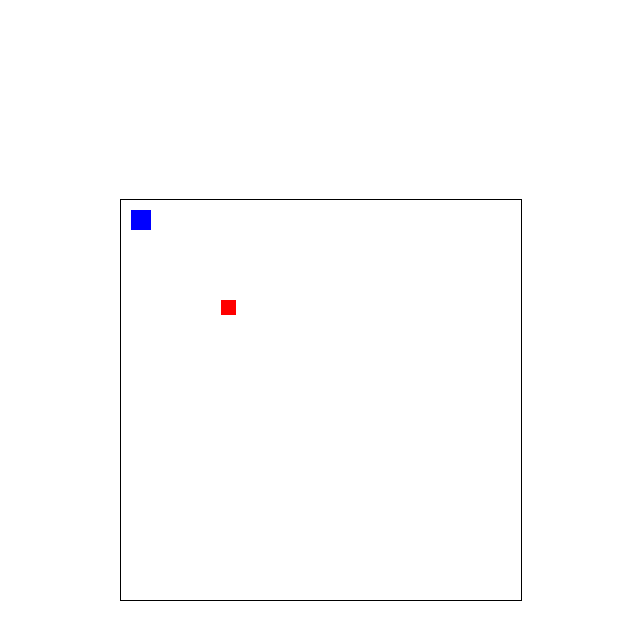
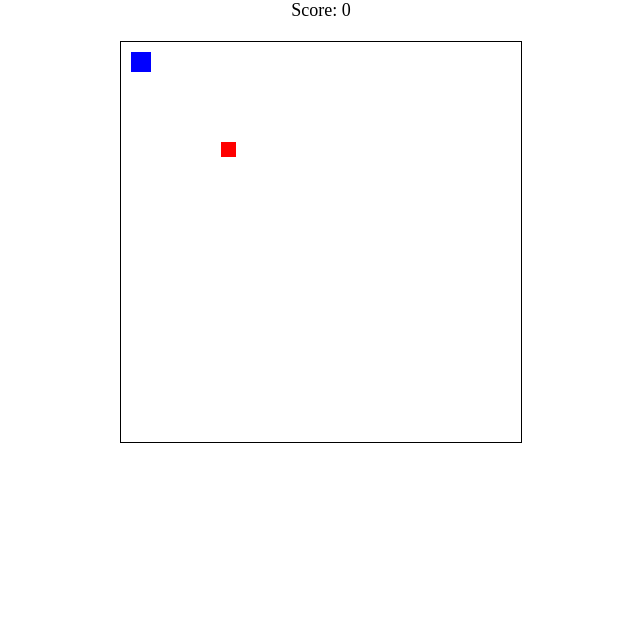
Before and after one commit to Revan369/remastered-snake-game, a plain HTML site: page index.html in a window 1280 px wide. Shown: the whole page, without its empty margins (319-959 px from the left). Drawn offline with Linux system fonts and the light colour scheme.

Commit message:
added score to the top of screen

```diff
--- a/index.html
+++ b/index.html
@@ -7,7 +7,14 @@
     <link rel="stylesheet" href="./style.css">
 </head>
 <body>
-    <canvas id="gameCanvas" width="400" height="400"></canvas>
+    <div id="scoreContainer">
+        <div id="score">Score: 0</div>
+    </div>
+    <div id="gameContainer">
+        <div id="canvasContainer">
+            <canvas id="gameCanvas" width="400" height="400"></canvas>
+        </div>
+    </div>
     <script src="./script.js"></script>
 </body>
 </html>
--- a/script.js
+++ b/script.js
@@ -1,4 +1,3 @@
-// snake.js
 const canvas = document.getElementById("gameCanvas");
 const ctx = canvas.getContext("2d");
 
@@ -9,8 +8,8 @@ const snake = {
     speed: 2,
     dx: 0,
     dy: 0,
-    length: 1, // Initial length of the snake
-    body: [{ x: 10, y: 10 }], // Array to store body segments
+    length: 1,
+    body: [{ x: 10, y: 10 }],
 };
 
 const food = {
@@ -18,6 +17,8 @@ const food = {
     y: 100,
     size: 15,
 };
+
+let score = 0; // Initial score
 
 function update() {
     snake.x += snake.dx * snake.speed;
@@ -30,16 +31,18 @@ function update() {
         snake.y < 0 ||
         snake.y + snake.size > canvas.height
     ) {
-        // Game over - reset the snake position and length
+        // Game over - reset the snake position, length, and score
         snake.x = 10;
         snake.y = 10;
         snake.length = 1;
         snake.body = [{ x: 10, y: 10 }];
+        score = 0;
     }
 
     if (checkCollision(snake, food)) {
-        // Snake ate the food - increase length and randomly place new food
+        // Snake ate the food - increase length, update score, and randomly place new food
         snake.length++;
+        score += 10;
         food.x = Math.random() * (canvas.width - food.size);
         food.y = Math.random() * (canvas.height - food.size);
     }
@@ -51,6 +54,7 @@ function update() {
     }
 
     draw();
+    updateScore();
 }
 
 function draw() {
@@ -65,6 +69,11 @@ function draw() {
     // Draw food
     ctx.fillStyle = "#F00";
     ctx.fillRect(food.x, food.y, food.size, food.size);
+}
+
+function updateScore() {
+    const scoreElement = document.getElementById("score");
+    scoreElement.textContent = "Score: " + score;
 }
 
 function handleInput(event) {
--- a/style.css
+++ b/style.css
@@ -1,11 +1,25 @@
+/* styles.css */
 body {
     display: flex;
-    justify-content: center;
+    flex-direction: column;
     align-items: center;
     height: 100vh;
     margin: 0;
 }
 
+#scoreContainer {
+    margin-bottom: 10px; /* Adjust the margin as needed */
+}
+
+#score {
+    font-size: 18px;
+    text-align: center;
+}
+
+#gameContainer {
+    margin-top: 10px; /* Adjust the margin as needed */
+}
+
 canvas {
     border: 1px solid #000;
 }
```
